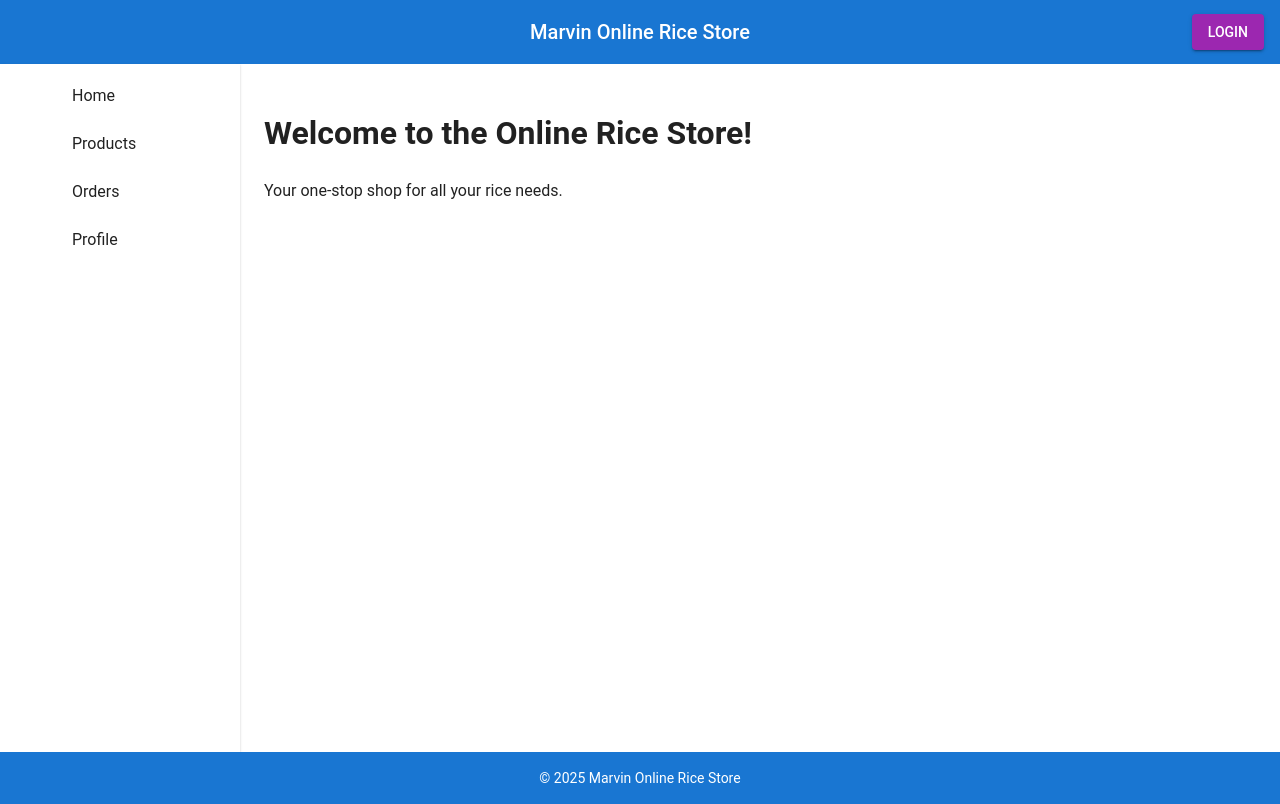
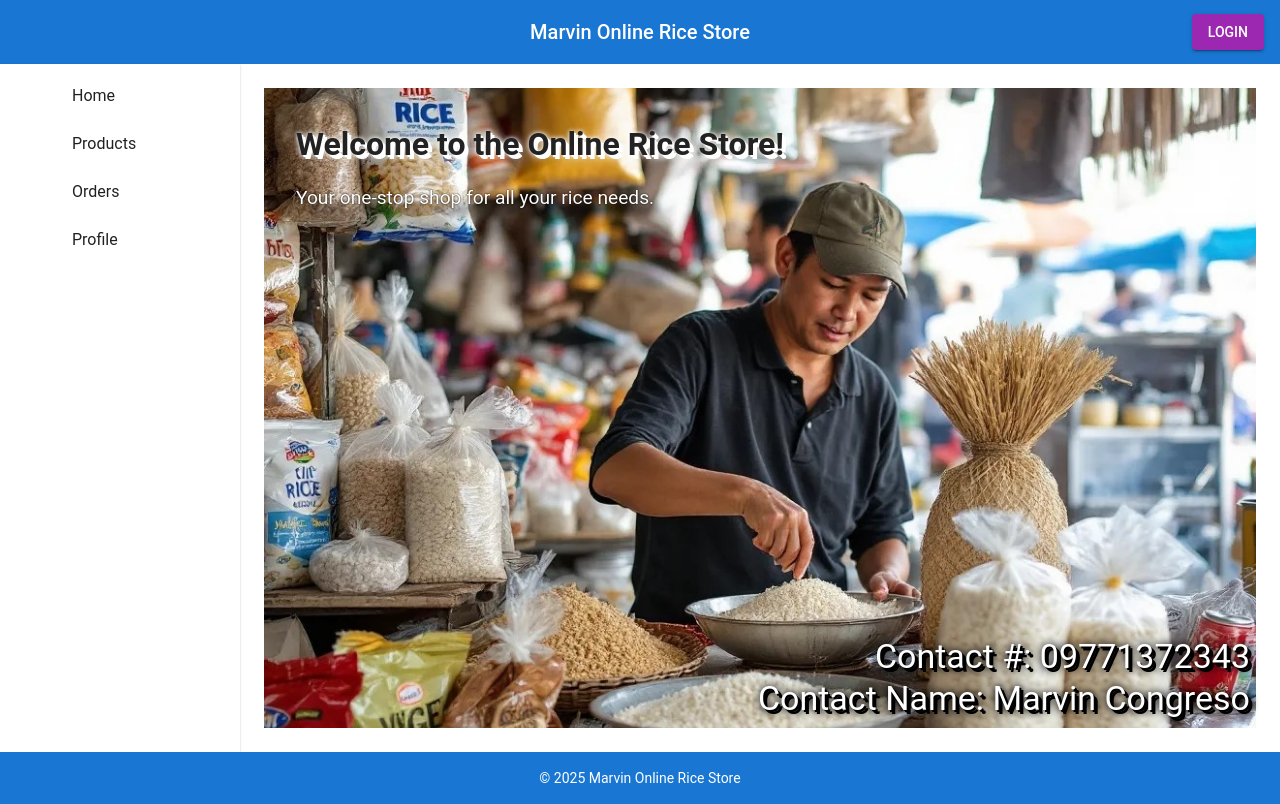
Before and after one commit to aldrinpm/online-rice-store, a React (Vite) app: page / in a window 1280 px wide. Built offline with nearby package versions, Linux system fonts and the light colour scheme; no server answers; some icons are missing.

Commit message:
Implement code changes to enhance functionality and improve performance

```diff
--- a/src/pages/Home.jsx
+++ b/src/pages/Home.jsx
@@ -1,9 +1,51 @@
+import { Box, Typography } from '@mui/material'
+import homeBg from '../assets/home-bg.jpg'
+
+const headerShadow = {
+  textShadow: '2px 2px 8px #fff, 0 0 4px #fff, 2px 2px 0 #fff, 4px 4px 0 #fff',
+  color: '#222',
+}
+
+const subHeaderShadow = {
+  textShadow: '10px 10px 8px #000000, 0 0 2px #000000',
+  color: '#ffffff',
+}
+
+const contactShadow = {
+  textShadow: '2px 2px 8px #000, 0 0 8px #000, 2px 2px 0 #000, 4px 4px 0 #000',
+  color: '#fff',
+  margin: 0,
+  textAlign: 'right',
+}
+
+const nameShadow = {
+  textShadow: '2px 2px 8px #000, 0 0 8px #000, 2px 2px 0 #000, 4px 4px 0 #000',
+  color: '#fff',
+  margin: 0,
+  textAlign: 'right',
+}
+
 const Home = () => {
   return (
-    <div>
-      <h1>Welcome to the Online Rice Store!</h1>
-      <p>Your one-stop shop for all your rice needs.</p>
-    </div>
+    <Box
+      component="div"
+      sx={{
+        minHeight: '100%',
+        backgroundImage: `url(${homeBg})`,
+        backgroundSize: 'cover',
+        backgroundPosition: 'center',
+        backgroundRepeat: 'no-repeat',
+        width: '100%',
+      }}
+    >
+      <Typography sx={{ pl: 4, pt: 4, fontSize: '2rem', fontWeight: 600 }} style={headerShadow}>Welcome to the Online Rice Store!</Typography>
+      <Typography sx={{ pl: 4, pt: 2, fontSize: '1.2rem', fontWeight: 400 }} style={subHeaderShadow}>Your one-stop shop for all your rice needs.</Typography>
+
+      <Box sx={{ position: 'absolute', bottom: 80, right: 30, textAlign: 'right' }}>
+        <Typography variant="h4" style={contactShadow}>Contact #: 09771372343</Typography>
+        <Typography variant='h4' style={nameShadow}>Contact Name: Marvin Congreso</Typography>
+      </Box>
+    </Box>
   );
 }
 
```
Also changed, not shown: src/assets/home-bg.jpg (added).
